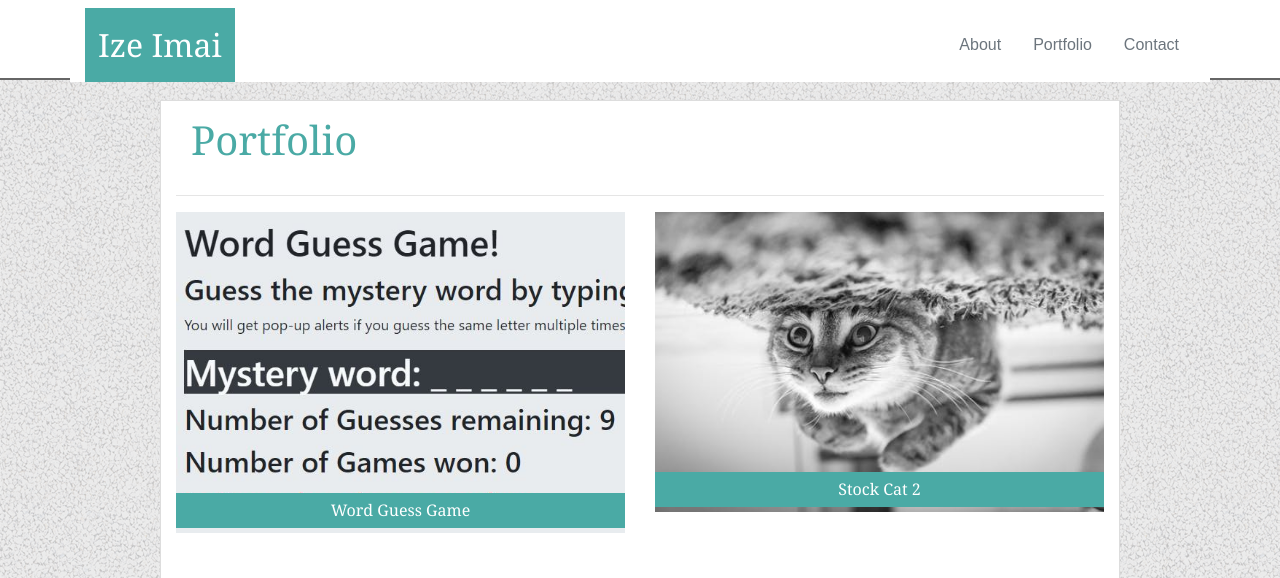
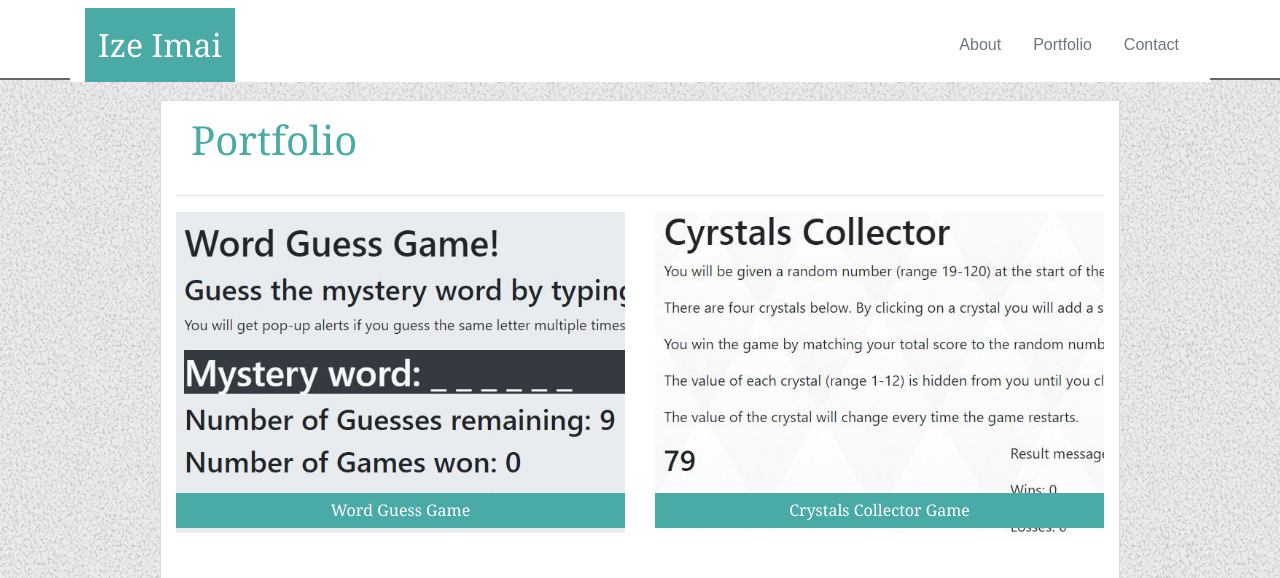
Before and after one commit to izeimai/Bootstrap-Portfolio, a plain HTML site: page portfolio.html in a window 1280 px wide. Shown: the top 578 px of the page. Drawn offline with nearby package versions, Linux system fonts and the light colour scheme.

Commit message:
Added screenshot image of unit4 game

```diff
--- a/portfolio.html
+++ b/portfolio.html
@@ -45,11 +45,10 @@
                 </div>
             </div>
             <div class="col-md-6 col-xs-12">
-                <img src="assets/images/stock2.jpeg" alt="Stockcat2" class="img-fluid">
+                <img src="assets/images/crystalscollectorgame.JPG" alt="Crystals collector game" class="img-fluid">
                 <div class="carousel-caption">
-                    <h2>Stock Cat 2</h2>
+                    <a href="https://izeimai.github.io/unit-4-game/"><h2>Crystals Collector Game</h2></a>
                 </div>
-            </div>
         </div>
 
         <div class="row">
```
